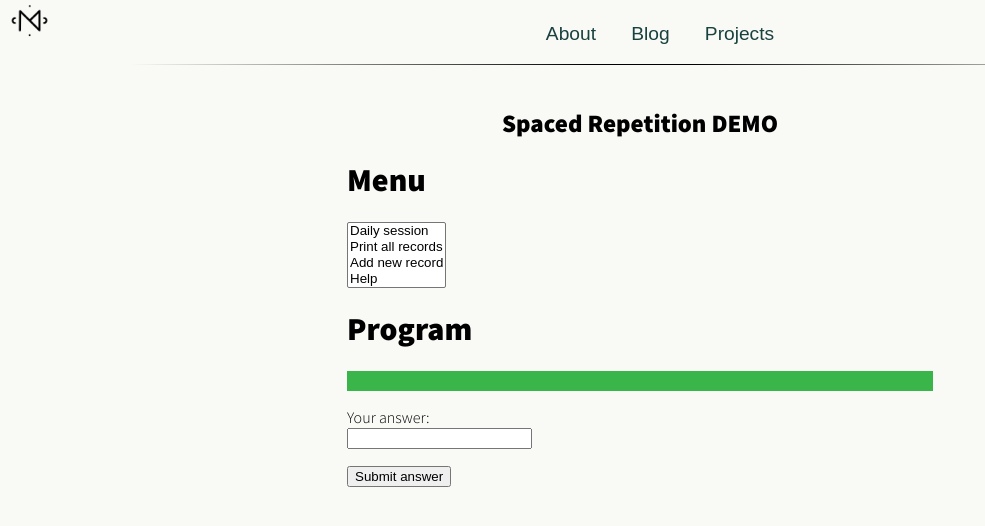
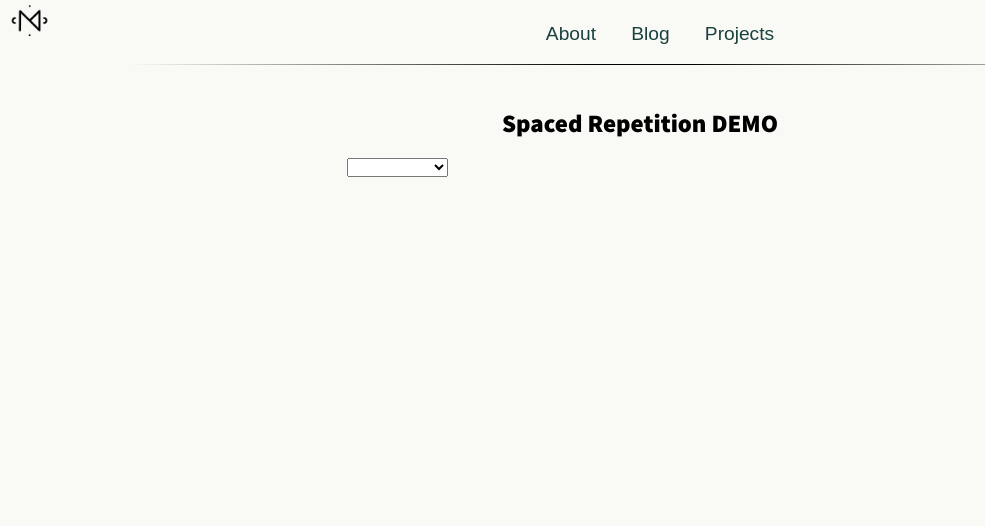
Before and after one commit to zostaw/home-page, a Flask app: page /spaced_repetition in a window 1280 px wide. Shown: the top 526 px of the page, without its empty margins (0-985 px from the left). Run offline with Flask 2, Linux system fonts and the light colour scheme.

Commit message:
I changed menu in Spaced Repetition. Now instead of "select" is on choice. The page will initiate without anything chosen. On choosing, appropriate form should appear on page, for example: when opening the page only select-menu will appear, upon choosing Daily session, the field will appear on the page allowing to engage with API.

```diff
--- a/app/routes.py
+++ b/app/routes.py
@@ -46,6 +46,7 @@ def get_records():
     dict["answer"]=records_list[3]
     return dict
 
+
 @app.route("/employee.json")
 def employee():
     return "employee.json"
--- a/app/static/js/get_records.js
+++ /dev/null
@@ -1,16 +0,0 @@
-    $(document).ready(function() {
-        $('#fetch').click(function(event) {
-                let python_get_records = '/get_records';
-                $.get(python_get_records, function(data) {
-                   // Get JSON data from Python script
-                   if (data){
-                      console.log("Data returned:", data);
-                   };
-                    //var parsed_datajobDataJSON = JSON.parse(data);
-                    var ddata = "<p> it ran lol "+data+".";
-                    var pdata = "<p>question: " + data["question"] + " </p><p> answer: "+data["answer"] + "</p>";
-                    console.log(ddata + "and" + pdata);
-                    $('#display').html(pdata);
-                });
-        });
-    });
--- /dev/null
+++ b/app/static/js/sr_menu.js
@@ -0,0 +1,10 @@
+
+function menuFunction() {
+        //value = document.querySelector("#menu");
+        const sb = document.querySelector('#menu_list')
+        option = sb.options[sb.value].text;
+        console.log(option);
+        $('#option_name').html(option);
+        // div with same id name as menu option must be defined
+        document.getElementById(option).style.display = "block";
+};
--- a/app/templates/spaced_repetition.html
+++ b/app/templates/spaced_repetition.html
@@ -7,33 +7,49 @@
    <script src=
 "https://ajax.googleapis.com/ajax/libs/jquery/3.5.1/jquery.min.js">
     </script>
-<script src="{{ url_for('static', filename='js/get_records.js') }}"></script>
-<script src="{{ url_for('static', filename='js/menu_operation.js') }}"></script>
+<!-- menu_operation manipulates the page content depending on chosen option
+so for example if I choose 'Daily session',
+the title of the section should change and a content should open an API for Daily session -->
+<script src="{{ url_for('static', filename='js/sr_menu.js') }}"></script>
+<!-- get_records loads questions/records from API - this is a part of Daily session option-->
+<script src="{{ url_for('static', filename='js/sr_get_records.js') }}"></script>
 </head>
 
 
-    <!-- Page content -->
+    <!-- Page title -->
       <h1 style="font-size: 25px; text-align: center;">Spaced Repetition DEMO</h1>
 
-<h1>Menu</h1>
-<select id="menu" multiple>
+<!-- START menu section-->
+    <form name="menu_form" action="" method="post">
+        <select id="menu_list" onChange=menuFunction()>
+            <option value="0"></option>
             <option value="1">Daily session</option>
-    <option value="2">Print all records</option>
-    <option value="3">Add new record</option>
-    <option value="4">Help</option>
         </select>
-<h1>Program</h1>
-</p>
+    </form>
 
- <div id="display" style="background-color:#39B54A;">&nbsp;</div>
 
+<!-- END menu section-->
+
+<!-- START content of chosen option-->
+
+<h2 id="option_name"></h2>
+
+<div id="Daily session" style="display: none;">
+    <!--
+name of this section and content structure is operated with menu choice
+while the methods for each program will be defined separately for each option
+-->
+
+    <div id="ds_output" style="background-color:#39B54A;">Begin session by clicking Submit</div>
     <p>Your answer: </br>
     <input type="text" id="space-rep-answer" name="space-rep-answer">
     </p>
-<input type="button" id="fetch" value="Submit answer" />
+    <input type="button" id="fetch" value="Submit" />
+
+</div>
 
 
-
+<!-- END content of chosen option-->
 
 
 {% endblock %}
```
Also changed, not shown: app/static/js/menu_operation.js (deleted). Lines whose indentation alone changed are shown as unchanged.
